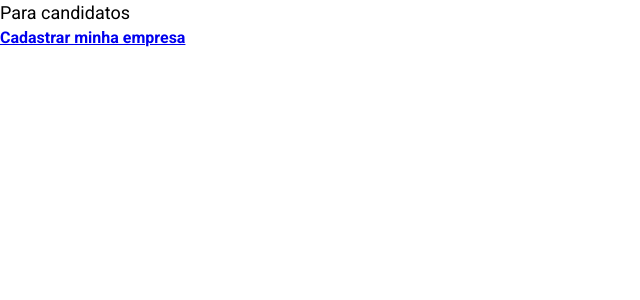
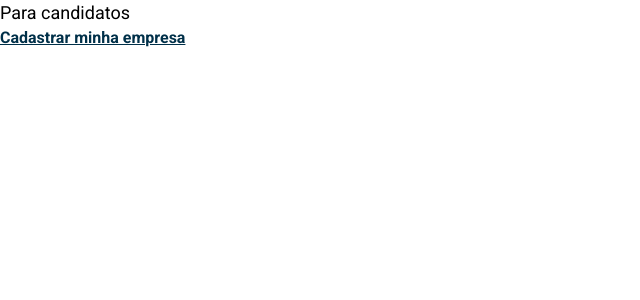
Before and after one commit to pws-29/queer-jobs, a React (Vite) app: page / in a window 1280 px wide. Shown: the top 300 px of the page, without its empty margins (0-640 px from the left). Built offline with nearby package versions, Linux system fonts and the light colour scheme.

Commit message:
fix:changes on constants

```diff
--- a/src/components/atoms/Link.jsx
+++ b/src/components/atoms/Link.jsx
@@ -20,7 +20,7 @@ const LinkStyled = styled.a`
     }
 
     &.bodyLink{
-        color: ${COLORS.secondary};
+        color: ${COLORS.secondary.normal};
         font-weight: ${WEIGHTS.bold};
         font-size: 1rem;
         text-decoration: underline;
```
